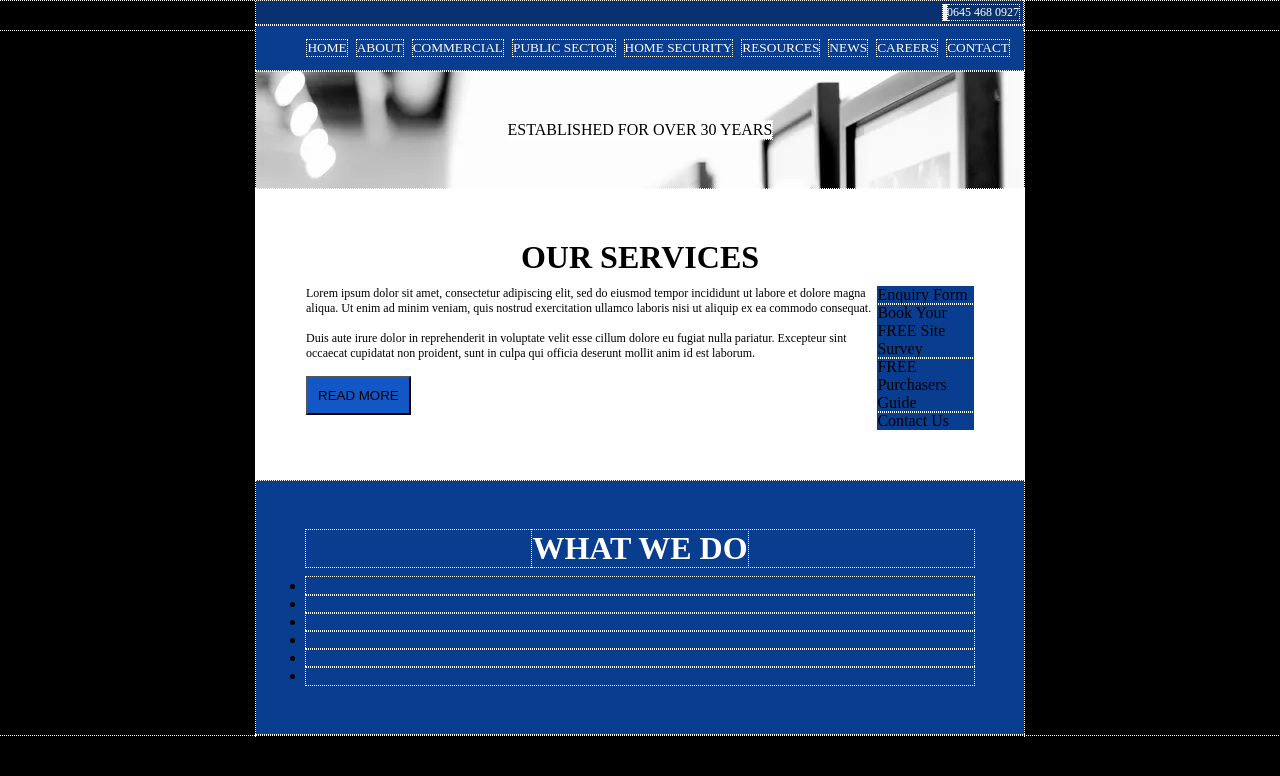
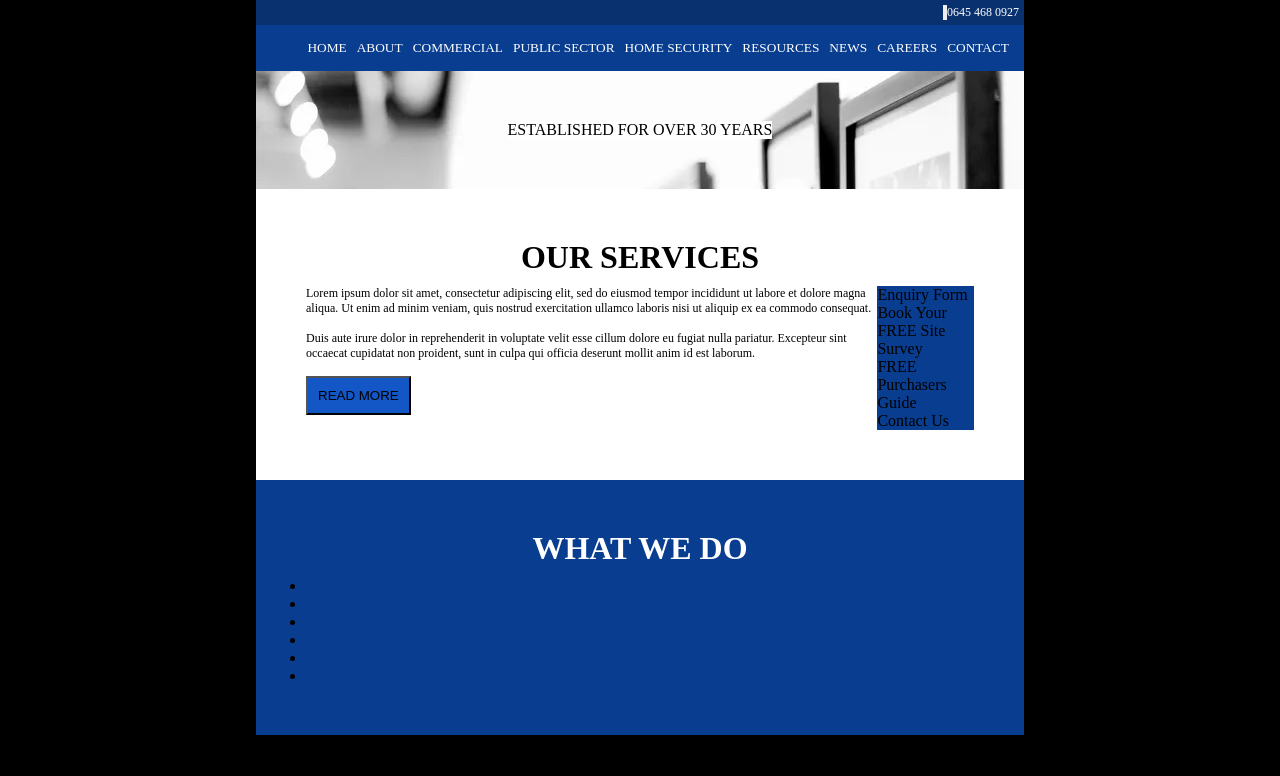
Before and after one commit to Charleemane/WD-Hands-on-Exam, a plain HTML site: page index.html in a window 1280 px wide. Drawn offline with Linux system fonts and the light colour scheme.

Commit message:
refactor(outline): commented outline

```diff
--- a/assets/css/style.css
+++ b/assets/css/style.css
@@ -2,7 +2,7 @@
     padding: 0;
     margin: 0;
     box-sizing: border-box;
-    outline: white 1px dotted;
+    /*outline: white 1px dotted;*/
 }
 
 .body, html {
```
